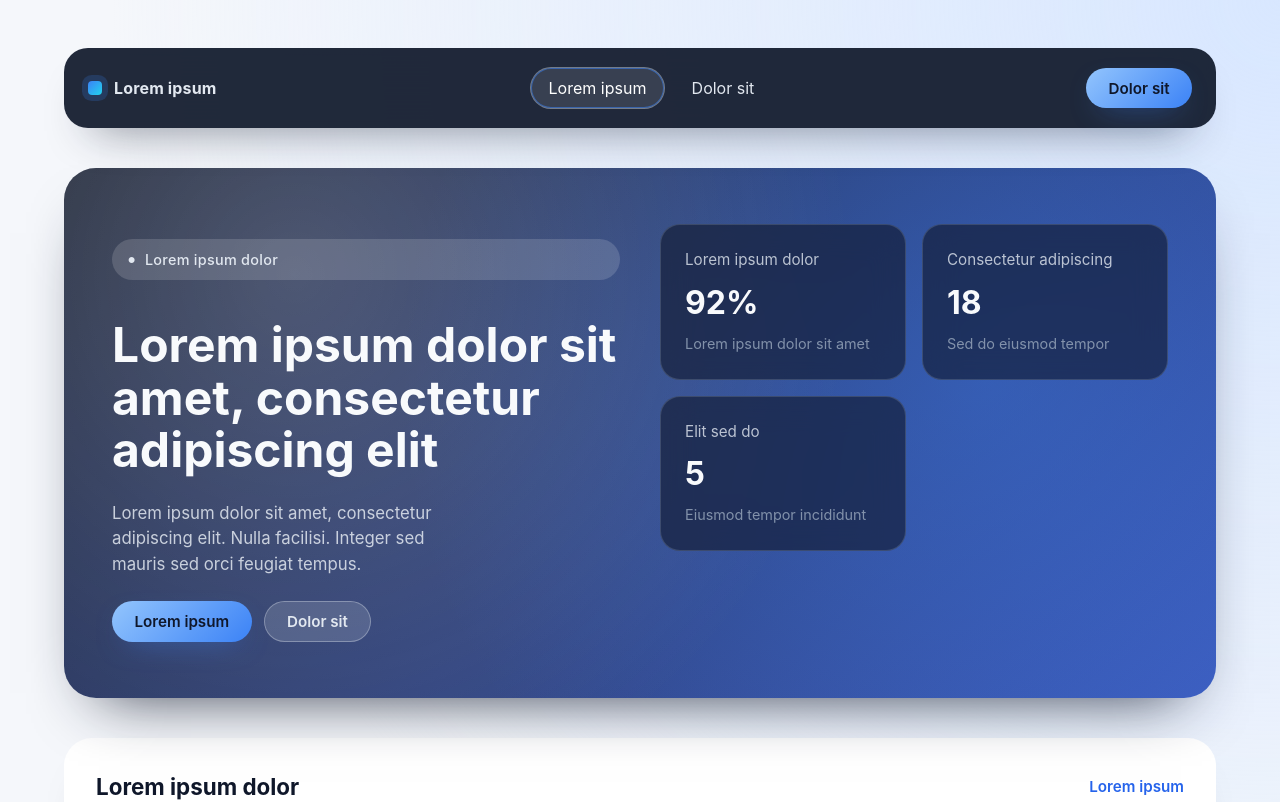
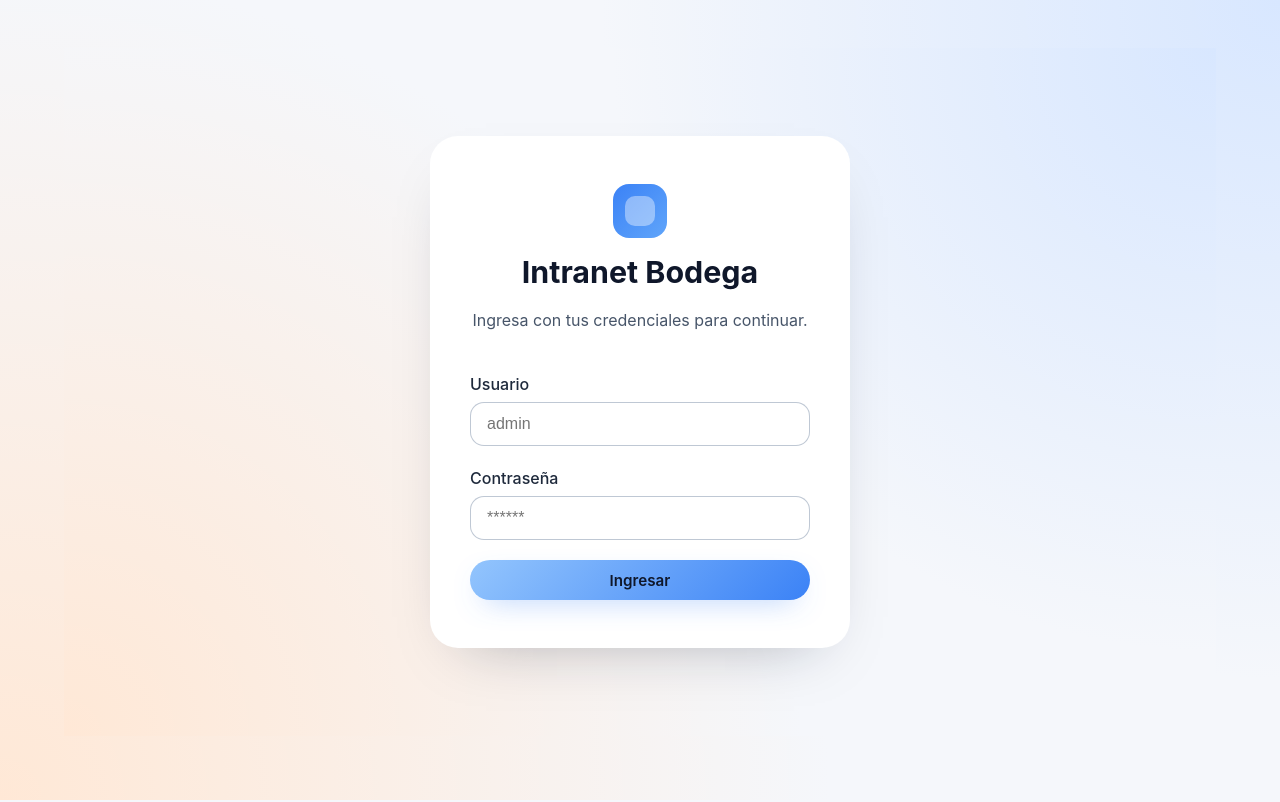
Before and after one commit to Vechegaray23/bodega, a React (Vite) app in the folder intranet-web/: page / in a window 1280 px wide. Shown: the top 802 px of the page. Built offline with nearby package versions, Linux system fonts and the light colour scheme.

Commit message:
Add authentication landing for intranet access

```diff
--- a/intranet-web/src/App.jsx
+++ b/intranet-web/src/App.jsx
@@ -1,6 +1,7 @@
 import { useEffect, useMemo, useState } from 'react'
 import './App.css'
 import StorageMap from './components/StorageMap'
+import LoginLanding from './components/LoginLanding'
 import {
   getDashboardAnnouncements,
   getDashboardEvents,
@@ -128,7 +129,7 @@ function Dashboard() {
 function App() {
   const [menuItems, setMenuItems] = useState([])
   const [activePage, setActivePage] = useState('dashboard')
-  const { user, loginMock, logout } = useAuth()
+  const { user, login, logout } = useAuth()
 
   useEffect(() => {
     getMenuItems().then(setMenuItems)
@@ -138,6 +139,18 @@ function App() {
     if (!user?.roles?.length) return ''
     return user.roles.join(', ')
   }, [user])
+
+  useEffect(() => {
+    if (!user) {
+      setActivePage('dashboard')
+    }
+  }, [user])
+
+  const handleLogin = (username, password) => login(username, password)
+
+  if (!user) {
+    return <LoginLanding onLogin={handleLogin} />
+  }
 
   return (
     <div className="app-shell">
@@ -160,21 +173,15 @@ function App() {
           ))}
         </ul>
         <div className="main-nav__auth">
-          {user ? (
           <div className="main-nav__user">
             <div className="main-nav__user-info">
               <span className="main-nav__user-name">{user.name}</span>
               {userRolesLabel ? <span className="main-nav__user-roles">{userRolesLabel}</span> : null}
             </div>
             <button type="button" className="button button--ghost" onClick={logout}>
-                Lorem ipsum
+              Cerrar sesión
             </button>
           </div>
-          ) : (
-            <button type="button" className="button button--primary" onClick={loginMock}>
-              Dolor sit
-            </button>
-          )}
         </div>
       </nav>
 
--- /dev/null
+++ b/intranet-web/src/components/LoginLanding.css
@@ -0,0 +1,103 @@
+.login-landing {
+  min-height: calc(100vh - 7rem);
+  display: flex;
+  align-items: center;
+  justify-content: center;
+  padding: 2rem;
+  background: radial-gradient(circle at top right, #d8e7ff, transparent 45%),
+    radial-gradient(circle at bottom left, #ffe8d6, transparent 55%), #f5f7fb;
+}
+
+.login-card {
+  width: min(420px, 100%);
+  background: #ffffff;
+  padding: 3rem 2.5rem;
+  border-radius: 28px;
+  box-shadow: 0 25px 60px -35px rgba(15, 23, 42, 0.35);
+  display: flex;
+  flex-direction: column;
+  gap: 2.5rem;
+}
+
+.login-card__brand {
+  display: flex;
+  flex-direction: column;
+  gap: 0.75rem;
+  text-align: center;
+}
+
+.login-card__brand h1 {
+  margin: 0;
+  font-size: 1.9rem;
+}
+
+.login-card__brand p {
+  margin: 0;
+  color: #475569;
+}
+
+.login-card__mark {
+  width: 54px;
+  height: 54px;
+  margin: 0 auto;
+  border-radius: 16px;
+  background: linear-gradient(135deg, #3b82f6, #60a5fa);
+  position: relative;
+}
+
+.login-card__mark::after {
+  content: '';
+  position: absolute;
+  inset: 12px;
+  border-radius: 10px;
+  background: #ffffff;
+  opacity: 0.4;
+}
+
+.login-form {
+  display: flex;
+  flex-direction: column;
+  gap: 1.25rem;
+}
+
+.login-form__field {
+  display: flex;
+  flex-direction: column;
+  gap: 0.4rem;
+  font-weight: 500;
+  color: #1e293b;
+}
+
+.login-form__field input {
+  border: 1px solid rgba(148, 163, 184, 0.6);
+  border-radius: 14px;
+  padding: 0.75rem 1rem;
+  font-size: 1rem;
+  transition: border-color 0.2s ease, box-shadow 0.2s ease;
+}
+
+.login-form__field input:focus {
+  outline: none;
+  border-color: #3b82f6;
+  box-shadow: 0 0 0 4px rgba(59, 130, 246, 0.15);
+}
+
+.login-form__error {
+  margin: 0;
+  color: #dc2626;
+  font-size: 0.95rem;
+}
+
+.login-form__submit {
+  width: 100%;
+}
+
+@media (max-width: 640px) {
+  .login-card {
+    padding: 2.5rem 1.75rem;
+  }
+
+  .login-card__brand h1 {
+    font-size: 1.7rem;
+  }
+}
--- /dev/null
+++ b/intranet-web/src/components/LoginLanding.jsx
@@ -0,0 +1,82 @@
+import { useState } from 'react'
+import './LoginLanding.css'
+
+function LoginLanding({ onLogin }) {
+  const [username, setUsername] = useState('')
+  const [password, setPassword] = useState('')
+  const [error, setError] = useState('')
+
+  const handleSubmit = (event) => {
+    event.preventDefault()
+
+    const success = onLogin(username.trim(), password)
+
+    if (success) {
+      setError('')
+      setUsername('')
+      setPassword('')
+    } else {
+      setError('Usuario o contraseña incorrectos. Inténtalo nuevamente.')
+    }
+  }
+
+  const handleUsernameChange = (event) => {
+    setUsername(event.target.value)
+    if (error) {
+      setError('')
+    }
+  }
+
+  const handlePasswordChange = (event) => {
+    setPassword(event.target.value)
+    if (error) {
+      setError('')
+    }
+  }
+
+  return (
+    <div className="login-landing">
+      <div className="login-card">
+        <div className="login-card__brand">
+          <span className="login-card__mark" />
+          <h1>Intranet Bodega</h1>
+          <p>Ingresa con tus credenciales para continuar.</p>
+        </div>
+
+        <form className="login-form" onSubmit={handleSubmit}>
+          <label className="login-form__field">
+            <span>Usuario</span>
+            <input
+              type="text"
+              value={username}
+              onChange={handleUsernameChange}
+              placeholder="admin"
+              autoComplete="username"
+              required
+            />
+          </label>
+
+          <label className="login-form__field">
+            <span>Contraseña</span>
+            <input
+              type="password"
+              value={password}
+              onChange={handlePasswordChange}
+              placeholder="******"
+              autoComplete="current-password"
+              required
+            />
+          </label>
+
+          {error ? <p className="login-form__error">{error}</p> : null}
+
+          <button type="submit" className="button button--primary login-form__submit">
+            Ingresar
+          </button>
+        </form>
+      </div>
+    </div>
+  )
+}
+
+export default LoginLanding
--- a/intranet-web/src/contexts/AuthContext.tsx
+++ b/intranet-web/src/contexts/AuthContext.tsx
@@ -1,4 +1,11 @@
-import { createContext, type ReactNode, useContext, useMemo, useState } from 'react'
+import {
+  createContext,
+  type ReactNode,
+  useCallback,
+  useContext,
+  useMemo,
+  useState,
+} from 'react'
 
 type User = {
   id: string
@@ -8,7 +15,7 @@ type User = {
 
 type AuthContextValue = {
   user: User | null
-  loginMock: () => void
+  login: (username: string, password: string) => boolean
   logout: () => void
 }
 
@@ -17,19 +24,27 @@ const AuthContext = createContext<AuthContextValue | undefined>(undefined)
 export function AuthProvider({ children }: { children: ReactNode }) {
   const [user, setUser] = useState<User | null>(null)
 
-  function loginMock() {
-    setUser({
-      id: '1',
-      name: 'Usuario Demo',
-      roles: ['OPERACIONES'],
-    })
-  }
+  const login = useCallback((username: string, password: string) => {
+    if (username === 'admin' && password === 'admin1') {
+      setUser({
+        id: '1',
+        name: 'Administrador',
+        roles: ['INTRANET'],
+      })
+      return true
+    }
 
-  function logout() {
+    return false
+  }, [])
+
+  const logout = useCallback(() => {
     setUser(null)
-  }
+  }, [])
 
-  const value = useMemo<AuthContextValue>(() => ({ user, loginMock, logout }), [user])
+  const value = useMemo<AuthContextValue>(
+    () => ({ user, login, logout }),
+    [login, logout, user],
+  )
 
   return <AuthContext.Provider value={value}>{children}</AuthContext.Provider>
 }
```
Lines whose indentation alone changed are shown as unchanged.
